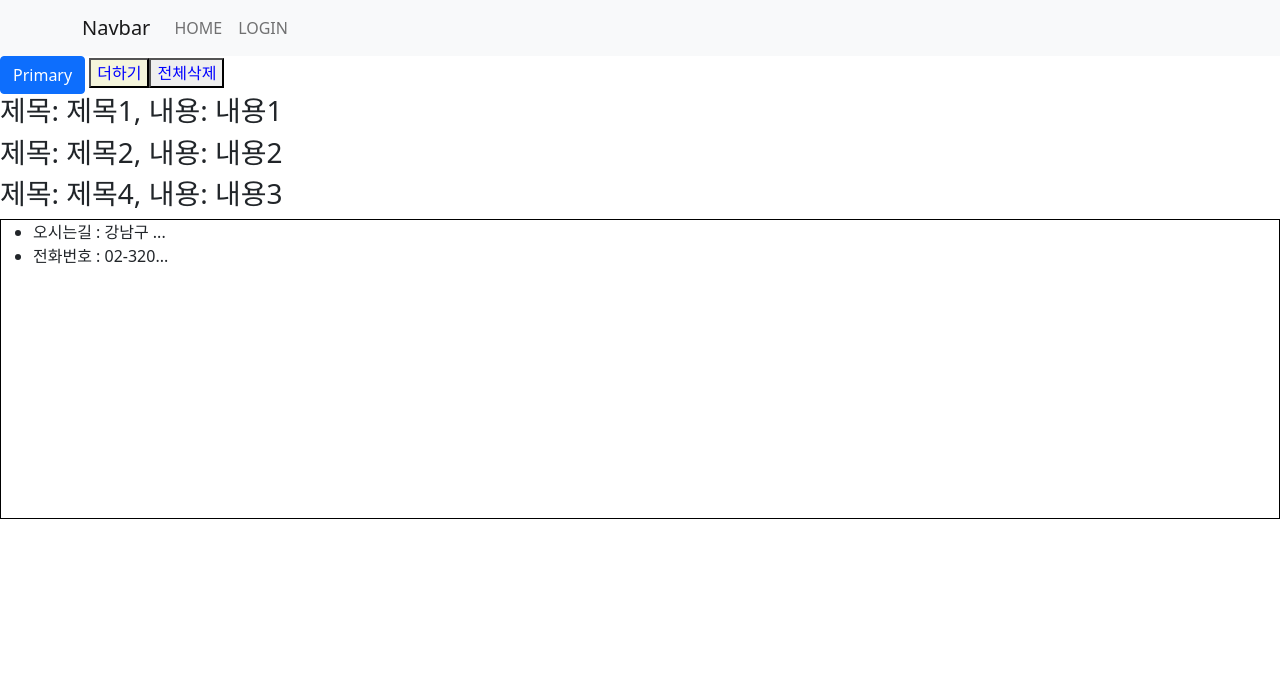
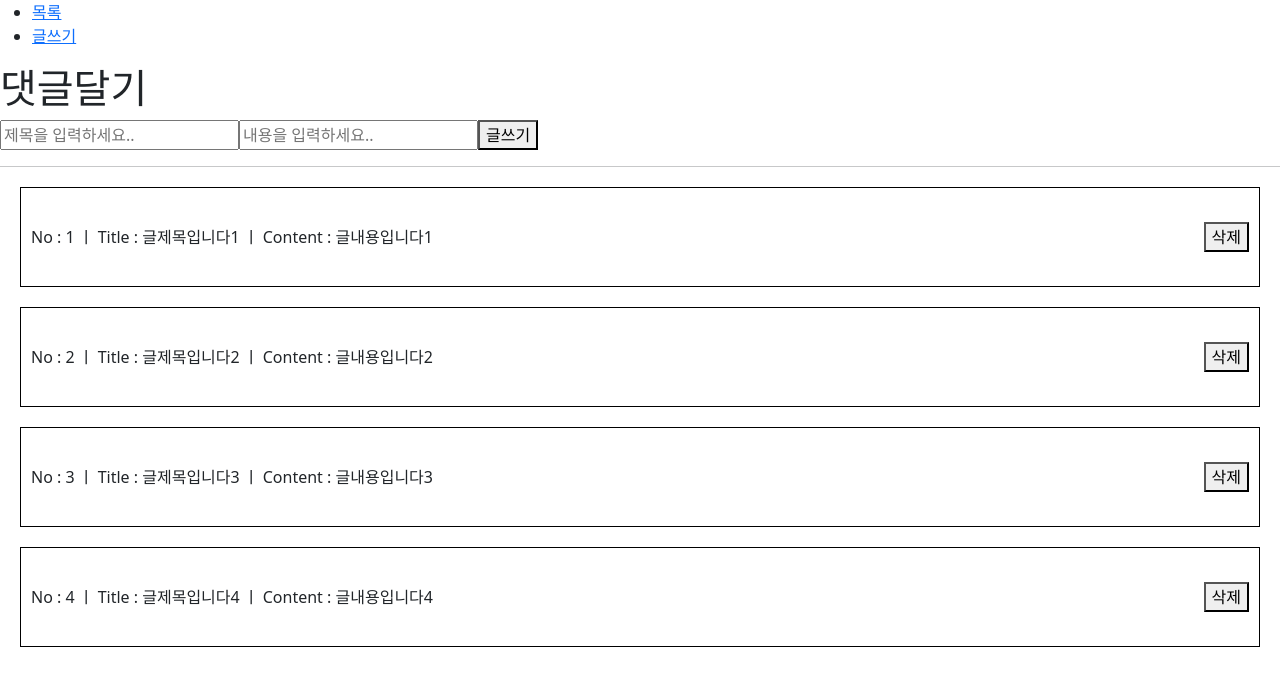
Before and after one commit to HyunsuChoi-git/Project-MovieBoard, a React (Create React App) app: page / in a window 1280 px wide. Shown: the top 686 px of the page. Built offline with nearby package versions, Linux system fonts and the light colour scheme.

Commit message:
study Comment CRD

```diff
--- a/src/App.js
+++ b/src/App.js
@@ -1,21 +1,16 @@
 import './App.css';
-import Footer from './components/Footer';
-import Header from './components/Header';
 import { Route } from 'react-router-dom'
 import { Routes } from 'react-router-dom'
-import HomePage from './pages/HomePage';
-import LoginPage from './pages/LoginPage';
-
+import ListPage from './pages/ListPage';
+import Navigation from './components/Navigation';
 
 function App() {
   return (
     <div>
-      <Header/>
+      <Navigation />
       <Routes>
-        <Route path="/" element={<HomePage />}/>
-        <Route path="/login" element={<LoginPage />}/>
+        <Route path="/" exact={true} element={<ListPage/>} />
       </Routes>
-      <Footer />
     </div>
 
   );
--- /dev/null
+++ b/src/components/Navigation.js
@@ -0,0 +1,15 @@
+import React from 'react';
+import { Link } from 'react-router-dom';
+
+const Navigation = () => {
+    return (
+        <div>
+            <ul>
+                <li><Link to="/">목록</Link></li>
+                <li><Link to="/write">글쓰기</Link></li>
+            </ul>
+        </div>
+    );
+};
+
+export default Navigation;
--- /dev/null
+++ b/src/pages/ListPage.js
@@ -0,0 +1,79 @@
+import React, { useEffect, useState } from 'react';
+import styled from 'styled-components';
+
+const StyledItemBoxDic = styled.div`
+    display: flex;
+    /* display: flex --> div간의 정렬을 할 수 있도록 해줌*/
+    justify-content: space-between;
+
+    border: 1px solid black;
+    padding: 10px;
+    height: 100px;
+    margin: 20px;
+    align-items: center;
+    /* 세로정렬 */
+`;
+
+const ListPage = () => {
+
+    const [posts, setPosts] = useState([]);
+    const [post, setPost] = useState({
+        id:'',
+        title:'',
+        content:'',
+});
+
+    useEffect(() => {
+        setPosts([
+            {id:1, title:"글제목입니다1", content:"글내용입니다1"},
+            {id:2, title:"글제목입니다2", content:"글내용입니다2"},
+            {id:3, title:"글제목입니다3", content:"글내용입니다3"},
+            {id:4, title:"글제목입니다4", content:"글내용입니다4"},
+        ]);
+        setPost({...post, id:5});
+    },[]);
+
+    const handleWrite = (e) => {
+        e.preventDefault();
+        // form태그는 submit되면 브라우저는 refresh되는 성질이 있다.
+        // 페이지가 refresh되는 것을 막기 위해 쓰는 함수. 브라우저 고유의 동작을 막는 함수이다.
+
+        //ListPage 의 setPosts에 제목을 담아줌
+        post.title !== '' && setPosts([...posts, post]);
+        post.title !== '' &&     setPost({
+                id:post.id+1,
+                title:'',
+                content:'',
+            });
+    };
+
+    const handleChnage = (e) => {
+        console.log(e.target.value);
+        setPost({...post, [e.target.name]:e.target.value});
+        /* computed property names 문법 : 키값 동적할당 '[]' */
+    };
+
+    const hadleDelete = (e) => {
+        const newPosts = posts.filter((post)=> { return post.id != e.target.name;});
+        setPosts(newPosts);
+    };
+
+    return (
+        <div>
+            <h1>댓글달기</h1>
+            <form onSubmit={handleWrite}>
+                <input type="text" value={post.title} placeholder="제목을 입력하세요.." name="title" onChange={(e) => handleChnage(e)}/>
+                <input type="text" value={post.content} placeholder="내용을 입력하세요.." name="content" onChange={(e) => handleChnage(e)}/>
+                <button type="submit">글쓰기</button>
+            </form>
+            <hr/>
+            {posts.map((post) =>
+                <StyledItemBoxDic key={post.id}>
+                    <div>No : {post.id} ㅣ Title : {post.title} ㅣ Content : {post.content}</div>
+                    <button name={post.id} onClick={(e) => hadleDelete(e)}>삭제</button>
+                </StyledItemBoxDic> )}
+        </div>
+    );
+};
+
+export default ListPage;
```
